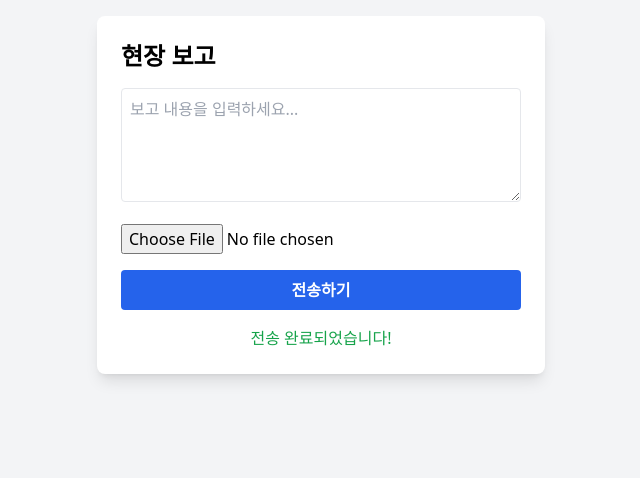
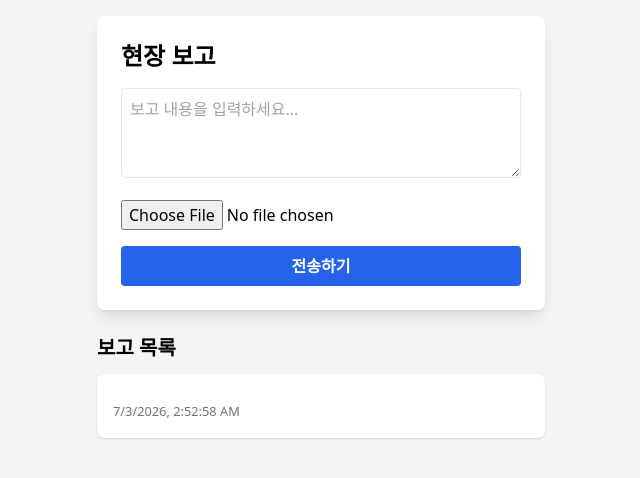
Before and after one commit to wkaltjd80-um/jinsung-app, a plain HTML site: page index.html in a window 1280 px wide. Both pictures are taken after a click on the button "전송하기". Shown: the whole page, without its empty margins (319-959 px from the left). Drawn offline with nearby package versions, Linux system fonts and the light colour scheme.

Commit message:
Update index.html

```diff
--- a/index.html
+++ b/index.html
@@ -3,33 +3,37 @@
 <head>
     <meta charset="UTF-8">
     <meta name="viewport" content="width=device-width, initial-scale=1.0">
-    <title>현장 보고 시스템</title>
+    <title>현장 보고 및 확인 시스템</title>
     <script src="https://cdn.tailwindcss.com"></script>
 </head>
 <body class="bg-gray-100 p-4">
-    <div class="max-w-md mx-auto bg-white p-6 rounded-lg shadow-lg">
+    <div class="max-w-md mx-auto">
+        <!-- 보고 작성 섹션 -->
+        <div class="bg-white p-6 rounded-lg shadow-lg mb-6">
             <h1 class="text-2xl font-bold mb-4">현장 보고</h1>
-
-        <textarea id="reportText" class="w-full p-2 border rounded mb-4" rows="4" placeholder="보고 내용을 입력하세요..."></textarea>
-
-        <input type="file" id="imageInput" accept="image/*" capture="environment" class="mb-4">
+            <textarea id="reportText" class="w-full p-2 border rounded mb-4" rows="3" placeholder="보고 내용을 입력하세요..."></textarea>
+            <input type="file" id="imageInput" accept="image/*" class="mb-4">
             <div id="previewContainer" class="mb-4 hidden">
                 <img id="preview" src="" alt="미리보기" class="w-full rounded shadow">
             </div>
+            <button id="sendBtn" class="w-full bg-blue-600 text-white py-2 rounded font-bold hover:bg-blue-700">전송하기</button>
+        </div>
 
-        <button id="sendBtn" class="w-full bg-blue-600 text-white py-2 rounded font-bold hover:bg-blue-700">전송하기</button>
-
-        <div id="statusMessage" class="mt-4 text-center font-medium"></div>
+        <!-- 보고 목록 확인 섹션 -->
+        <h2 class="text-xl font-bold mb-3">보고 목록</h2>
+        <div id="reportList" class="space-y-4">
+            <!-- 보고 내용이 여기에 추가됩니다 -->
+        </div>
     </div>
 
     <script>
+        const reportList = document.getElementById('reportList');
+        const reportText = document.getElementById('reportText');
         const imageInput = document.getElementById('imageInput');
         const preview = document.getElementById('preview');
         const previewContainer = document.getElementById('previewContainer');
-        const sendBtn = document.getElementById('sendBtn');
-        const reportText = document.getElementById('reportText');
-        const statusMessage = document.getElementById('statusMessage');
 
+        // 이미지 미리보기
         imageInput.addEventListener('change', (e) => {
             const file = e.target.files[0];
             if (file) {
@@ -42,31 +46,24 @@
             }
         });
 
-        sendBtn.addEventListener('click', () => {
-            const text = reportText.value;
-            const photo = preview.src;
+        // 전송 및 목록 업데이트
+        document.getElementById('sendBtn').addEventListener('click', () => {
+            if (!reportText.value && !preview.src) return;
 
-            if (!text && !photo) {
-                statusMessage.innerText = "내용이나 사진을 입력해주세요.";
-                statusMessage.classList.add('text-red-500');
-                return;
-            }
+            const card = document.createElement('div');
+            card.className = "bg-white p-4 rounded-lg shadow";
+            card.innerHTML = `
+                <p class="text-gray-800 mb-2">${reportText.value}</p>
+                ${previewContainer.classList.contains('hidden') ? '' : `<img src="${preview.src}" class="w-full rounded mb-2">`}
+                <small class="text-gray-500">${new Date().toLocaleString()}</small>
+            `;
 
-            // 전송 로직 시뮬레이션
-            statusMessage.innerText = "보고 데이터를 전송 중입니다...";
-            statusMessage.classList.remove('text-red-500');
-            statusMessage.classList.add('text-blue-600');
+            reportList.prepend(card); // 최신 보고가 위로 오도록
 
-            setTimeout(() => {
-                statusMessage.innerText = "전송 완료되었습니다!";
-                statusMessage.classList.remove('text-blue-600');
-                statusMessage.classList.add('text-green-600');
-
-                // 전송 후 초기화
+            // 초기화
             reportText.value = '';
             previewContainer.classList.add('hidden');
             imageInput.value = '';
-            }, 1500);
         });
     </script>
 </body>
```
Lines whose indentation alone changed are shown as unchanged.
